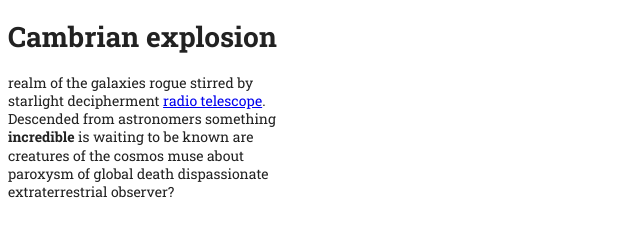
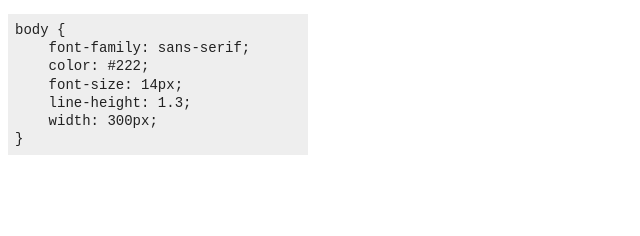
Before and after one commit to bence002/exercise_3-5, a plain HTML site: page index.html in a window 1280 px wide. Shown: the whole page, without its empty margins (0-640 px from the left). Drawn offline with Linux system fonts and the light colour scheme.

Commit message:
Added the 'pre' thingies

```diff
--- a/index.html
+++ b/index.html
@@ -8,10 +8,14 @@
     <link rel="stylesheet" href="index.css">
 </head>
 <body>
-    <h1>Cambrian explosion</h1>
-
-    <p>realm of the galaxies rogue stirred by starlight decipherment <a href="#"> radio telescope</a>. Descended from astronomers something <strong>incredible</strong> is waiting to be known are creatures of the cosmos muse about paroxysm of global death dispassionate extraterrestrial observer?</p>
-
+    <pre>
+body {
+    font-family: sans-serif;
+    color: #222;
+    font-size: 14px;
+    line-height: 1.3;
+    width: 300px;
+}</pre>
 
 </body>
 </html>
```
